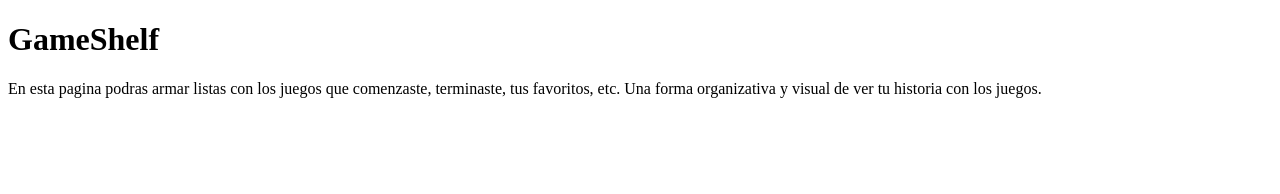
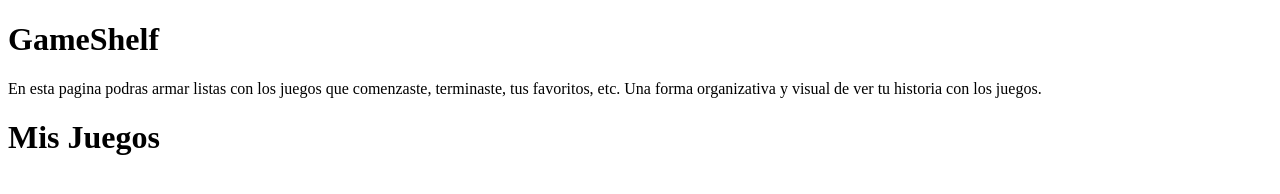
Before and after one commit to Tomasgithub01/ProgWeb, a plain HTML site: page index.html in a window 1280 px wide. Drawn offline with Linux system fonts and the light colour scheme.

Commit message:
inicio tp4

```diff
--- a/index.html
+++ b/index.html
@@ -5,5 +5,11 @@
 <body>
     <h1>GameShelf</h1>
     <p>En esta pagina podras armar listas con los juegos que comenzaste, terminaste, tus favoritos, etc. Una forma organizativa y visual de ver tu historia con los juegos.</p>
+    <div>
+        <h1>Mis Juegos</h1>
+        <div id="gameList">
+
+        </div>
+    </div>
 </body>
 </html>
```
Also changed, not shown: app.js (added), 1 other file.
